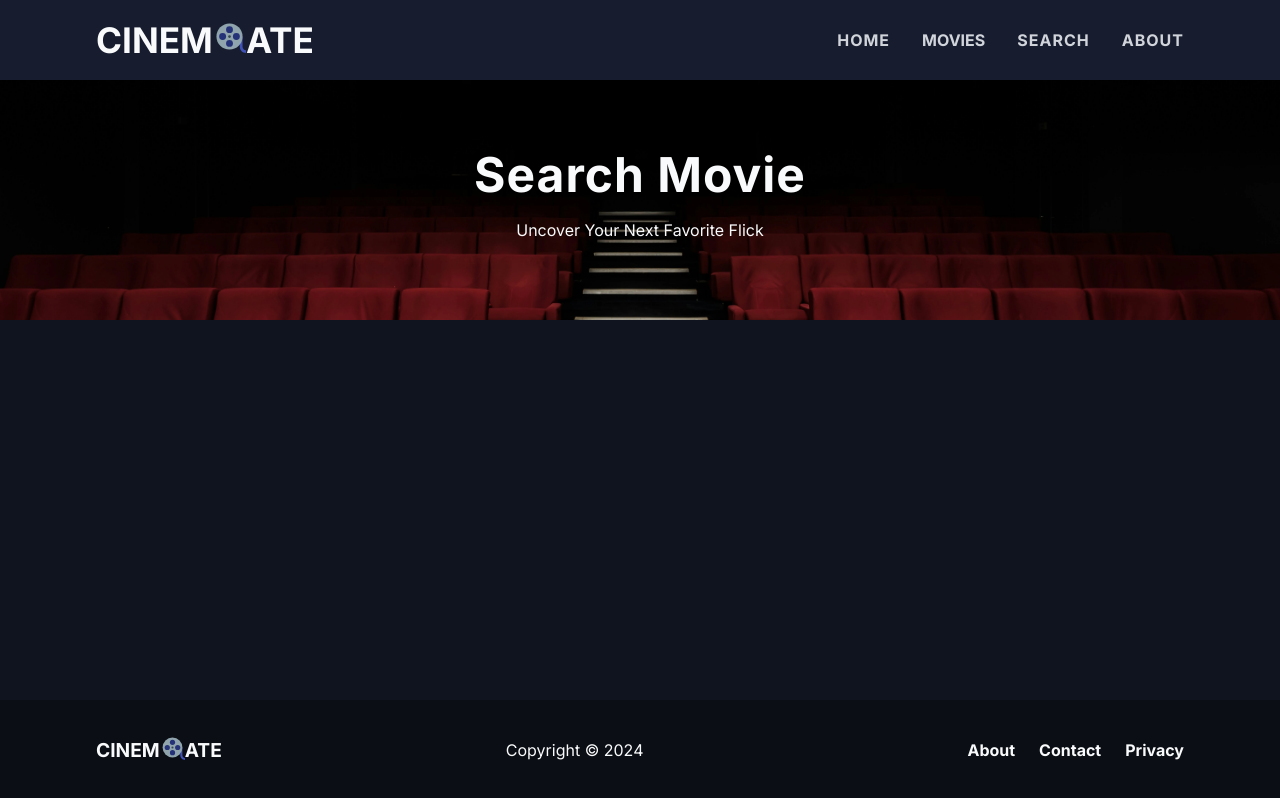
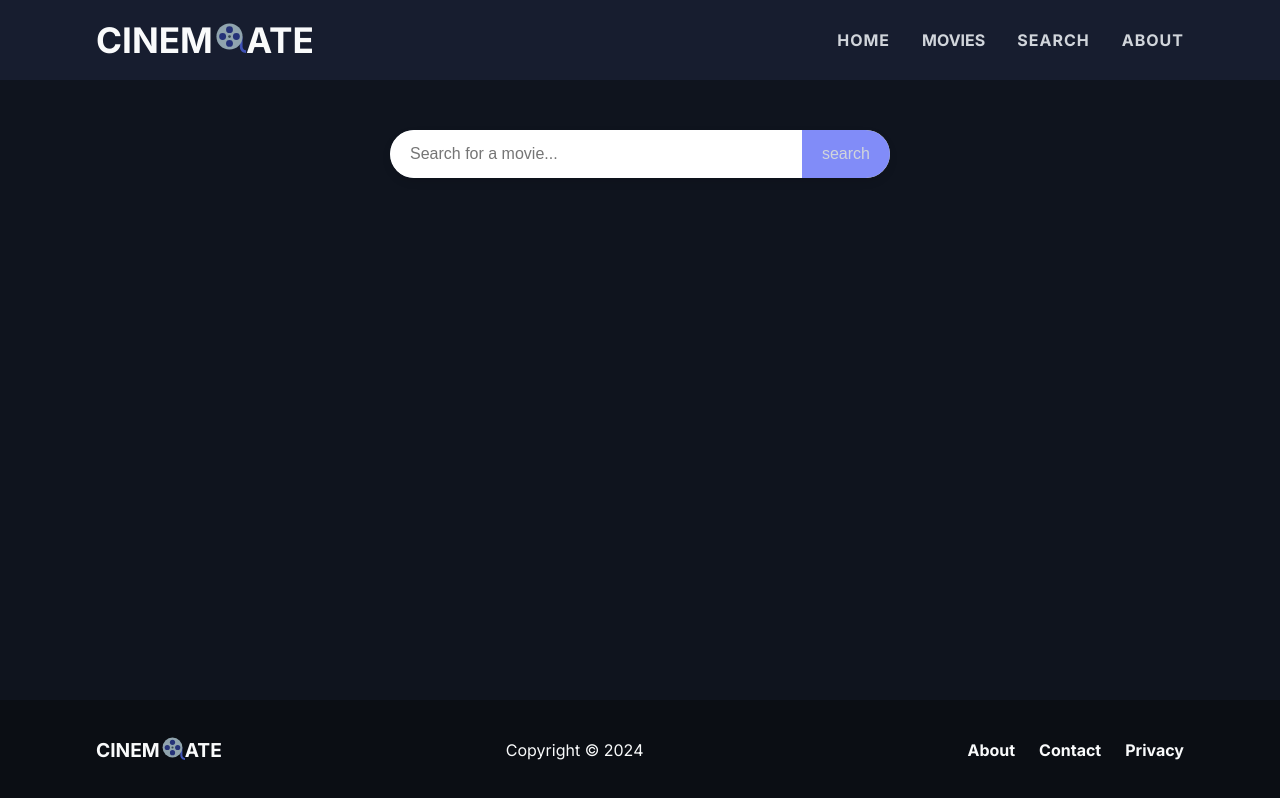
Before and after one commit to Wenli618/Cinemate, a Next.js app: page /search in a window 1280 px wide. Built offline with nearby package versions, Linux system fonts and the light colour scheme; no server answers.

Commit message:
complete search function

```diff
--- a/src/components/feature/movies/MovieItem/MovieItem.jsx
+++ b/src/components/feature/movies/MovieItem/MovieItem.jsx
@@ -4,7 +4,7 @@ import Card from '@/components/common/Card';
 import Link from 'next/link';
 
 function MovieItem(props) {
-  const {posterUrl, title, id, releaseDate,voteAverage} = props
+  const {posterUrl, title, id,voteAverage} = props
   const score = voteAverage.toFixed(1)
   return (
     <Card size="grid">
--- a/src/components/feature/movies/MovieList/MovieList.jsx
+++ b/src/components/feature/movies/MovieList/MovieList.jsx
@@ -17,9 +17,7 @@ function MovieList(props) {
             id={movie.id}
             posterUrl={posterUrl}
             title={movie.title}
-            releaseDate={movie.release_date}
             voteAverage={movie.vote_average}
-            overview={movie.overview}
           />
         )
 
--- a/src/pages/search.jsx
+++ b/src/pages/search.jsx
@@ -1,12 +1,45 @@
 
 import { Fragment } from 'react';
-import HeroSection from '@/components/feature/HeroSection';
+import { useState } from 'react';
 import Head from 'next/head';
-// import Image from 'next/image';
+
+import MovieList from '@/components/feature/movies/MovieList';
 
 
+function SearchPage() {
 
-function search() {
+  const [query, setQuery] = useState(null)
+  const [loading, setLoading] = useState(false)
+  const [movies, setMovies] = useState(null)
+
+
+  const handleInputChange = (e)=> {
+    console.log("input value:",e.target.value)
+    setQuery(e.target.value)
+  }
+  console.log('query:',query)
+
+  const handleSearch = async ()=>{
+    if(!query) return
+    setLoading(true)
+    try{
+      const response = await fetch(`https://api.themoviedb.org/3/search/movie?api_key=${process.env.MOVIE_API_KEY}&query=${query}`)
+      setQuery('')
+      if (!response.ok) {
+        throw new Error(`HTTP error! Status: ${response.status}}`)
+      }
+      const data = await response.json()
+      const movies = data.results
+      const filteredMovies = movies.filter(movie=>movie.poster_path !== null && movie.overview !== '')
+
+      setMovies(filteredMovies)
+
+    }catch(err){
+      console.log('Error fetching movies:',err)
+    }
+    setLoading(false)
+
+  }
   return (
     <Fragment>
       <Head>
@@ -17,28 +50,25 @@ function search() {
         />
       </Head>
 
-        <HeroSection
-          title='Search Movie'
-          description="Uncover Your Next Favorite Flick"
-          bgImage="/backgrounds/cinema.webp"
-        />
-        {/* <div className='searchContainer'>
+        <div className='searchContainer'>
           <div className='searchBar'>
-            <input/>
-            <button>
-              <Image
-                src="/images/film-reel-svgrepo-com.svg"
-                width={33}
-                height={33}
-                alt="search"
-              />
-            </button>
+            <input
+              type='text'
+              value={query}
+              onChange={handleInputChange}
+              placeholder='Search for a movie...'/>
+            <button
+              onClick={handleSearch}
+              disabled={loading}
+            >search</button>
           </div>
 
-        </div> */}
+          {movies?.length > 0 ? <MovieList movies={movies} /> : movies?.length == 0 ? <p style={{color:'white'}}>No movies found. Please try a different search.</p> : null}
+
+        </div>
 
     </Fragment>
   )
 }
 
-export default search
+export default SearchPage
--- a/src/styles/scss/pages/_search.scss
+++ b/src/styles/scss/pages/_search.scss
@@ -1,10 +1,58 @@
 @use '@/styles/scss/abstracts/' as *;
 
-.searchContainer{
+
+.searchContainer {
   margin: 2rem auto;
   width: 85vw;
   max-width: 1400px;
-  color: $brandColor;
   display: flex;
-  justify-content: center;
+  flex-direction: column;
+  align-items: center;
+  margin-top: 50px;
+  .searchBar {
+    display: flex;
+    align-items: center;
+    margin-bottom: 20px;
+    background: $highlightColor;
+    border-radius: 30px;
+    box-shadow: 0 4px 8px rgba(0, 0, 0, 0.1);
+    overflow: hidden;
+    max-width: 500px;
+    width: 100%;
+    height: 3rem;
+    transition: all 0.3s ease;
+    &:hover {
+      box-shadow: 0 8px 16px rgba(0, 0, 0, 0.2);
+    }
+    input {
+      flex: 1;
+      padding: 15px 20px;
+      font-size: 16px;
+      border: none;
+      outline: none;
+      border-radius: 30px 0 0 30px;
+      transition: all 0.3s ease;
+    }
+    button {
+      padding: 0 20px;
+      height: 100%;
+      font-size: 16px;
+      border: none;
+      background-color: $brandSkewColor;
+      color: $highlightColor;
+      cursor: pointer;
+      border-radius: 0 30px 30px 0;
+      display: flex;
+      align-items: center;
+      justify-content: center;
+      transition: background-color 0.3s ease;
+      &:disabled {
+        background-color: $highlightColor;
+        cursor: not-allowed;
+      }
+      &:hover:enabled {
+        background-color:$brandColor;
+      }
+    }
+  }
 }
```
